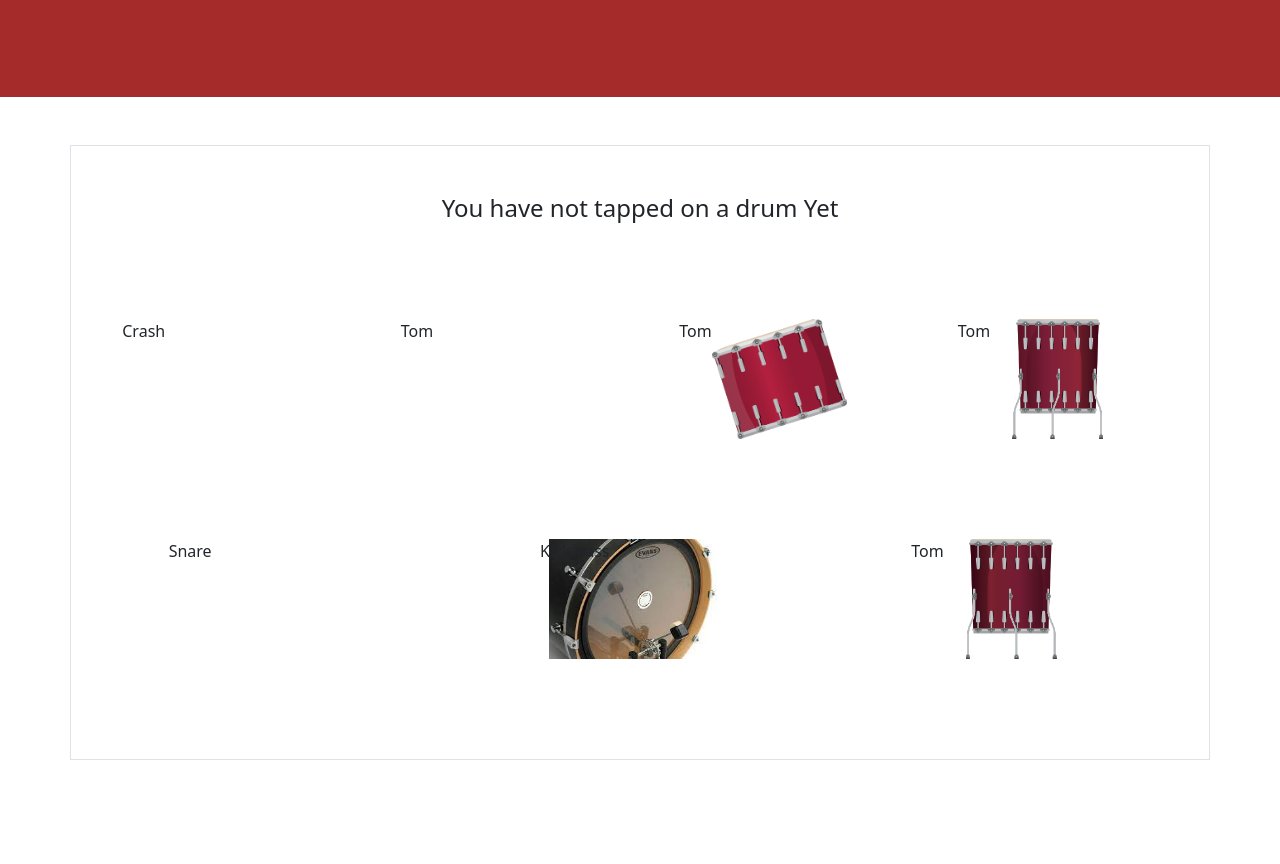
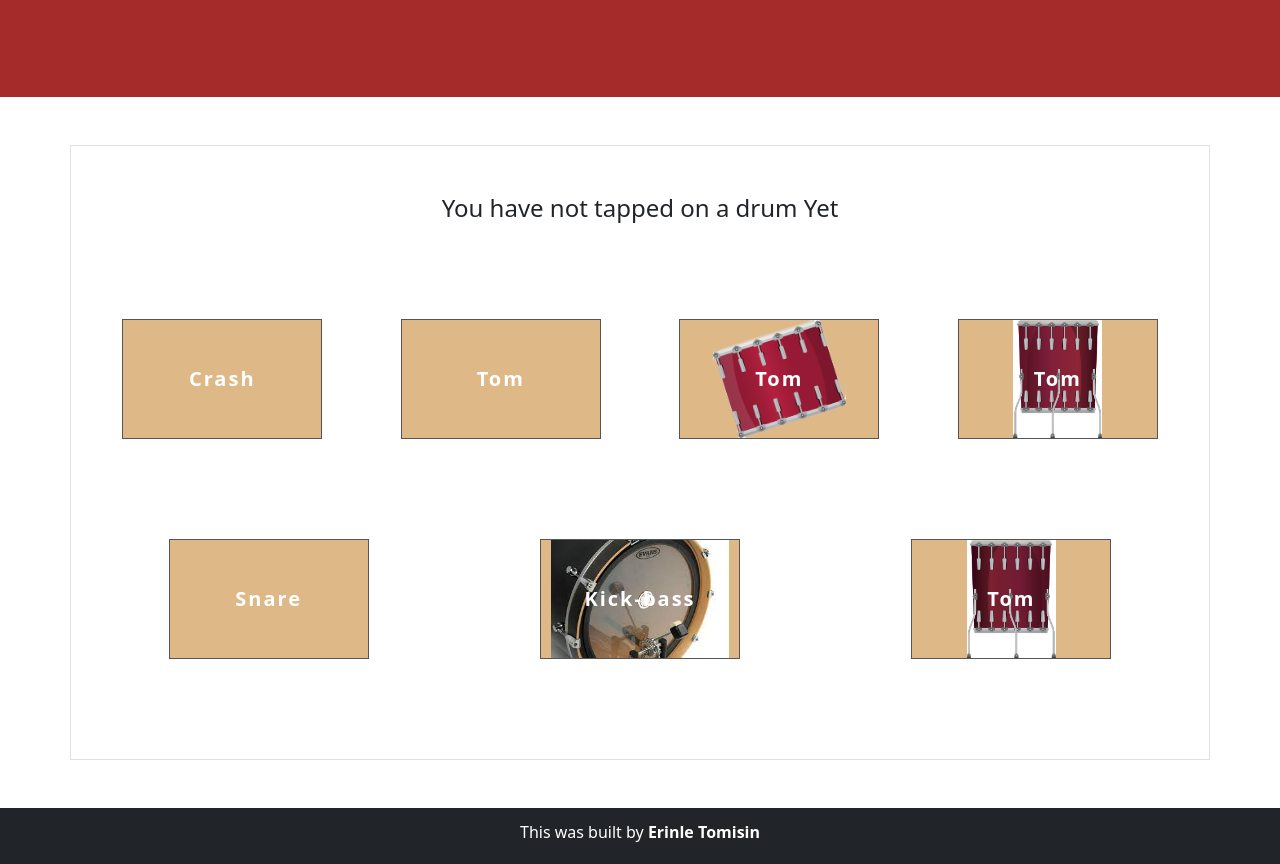
Before and after one commit to GorgeousTomi/drum-set-sounds, a plain HTML site: page index.html in a window 1280 px wide. Shown: the part 203-1067 px from the top of the page. Drawn offline with nearby package versions, Linux system fonts and the light colour scheme.

Commit message:
Added a footer and drum tittle

```diff
--- a/style.css
+++ b/style.css
@@ -35,19 +35,40 @@ main .drum-set{
     justify-content: space-around;
     align-items: center;
     flex-wrap: wrap;
-    margin-bottom: 100px;
+    margin-bottom: 70px;
 }
 
 .drum-set .drum-box{
     width: 200px;
     height: 120px;
+    margin-bottom: 30px;
+    border: 1px solid #555;
+    display: flex;
+    justify-content: center;
+    align-items: center;
     background-position: center;
     background-repeat: no-repeat;
     background-size: contain;
-    /* border: 1px solid darkblue; */
+    background-color: burlywood;
     cursor: pointer;
+    z-index: 1;
+}
+
+.drum-set .drum-box .name{
+    color: white;
+    letter-spacing: 2px;
+    font-size: 20px;
+    font-weight: bold;
 }
 
 .drum-set .drum-box:hover{
-    box-shadow: 2px 2px 3px brown;
+    box-shadow: 2px 2px 15px black;
 }
+
+footer{
+    background-color: #212529;
+    width: 100%;
+    position: relative;
+    bottom: 0;
+    left: 0;
+}
```
